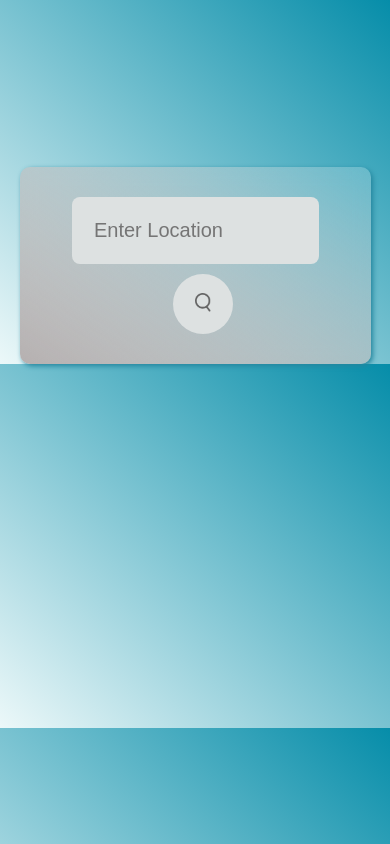
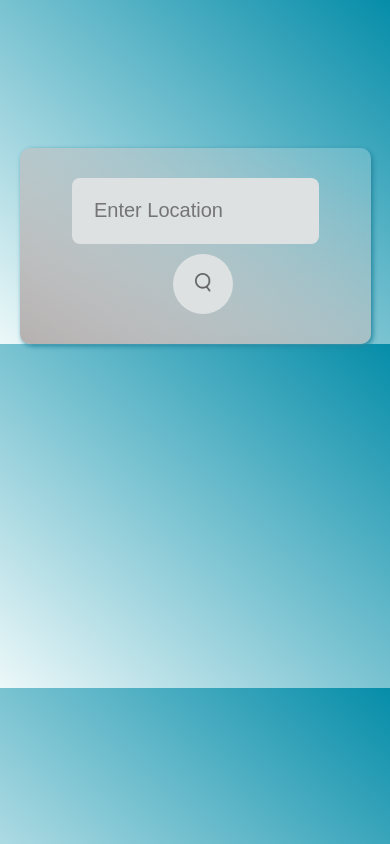
Before and after one commit to DeepakKumarKhatri/Weather-App-Javascript, a plain HTML site: page index.html in a window 390 px wide. Drawn offline with Linux system fonts and the light colour scheme.

Commit message:
Fixed Responsive (4)

```diff
--- a/style.css
+++ b/style.css
@@ -128,7 +128,7 @@ body{
 /* Responsive Styles */
 @media (max-width: 768px) {
     body{
-        padding-top: 30%;
+        padding-top: 25%;
     }
     .card {
       width: 95%;
@@ -170,7 +170,7 @@ body{
 @media (max-width: 480px) {
 
     body{
-        padding-top: 30%;
+        padding-top: 25%;
     }
     .card {
       width: 90%;
```
